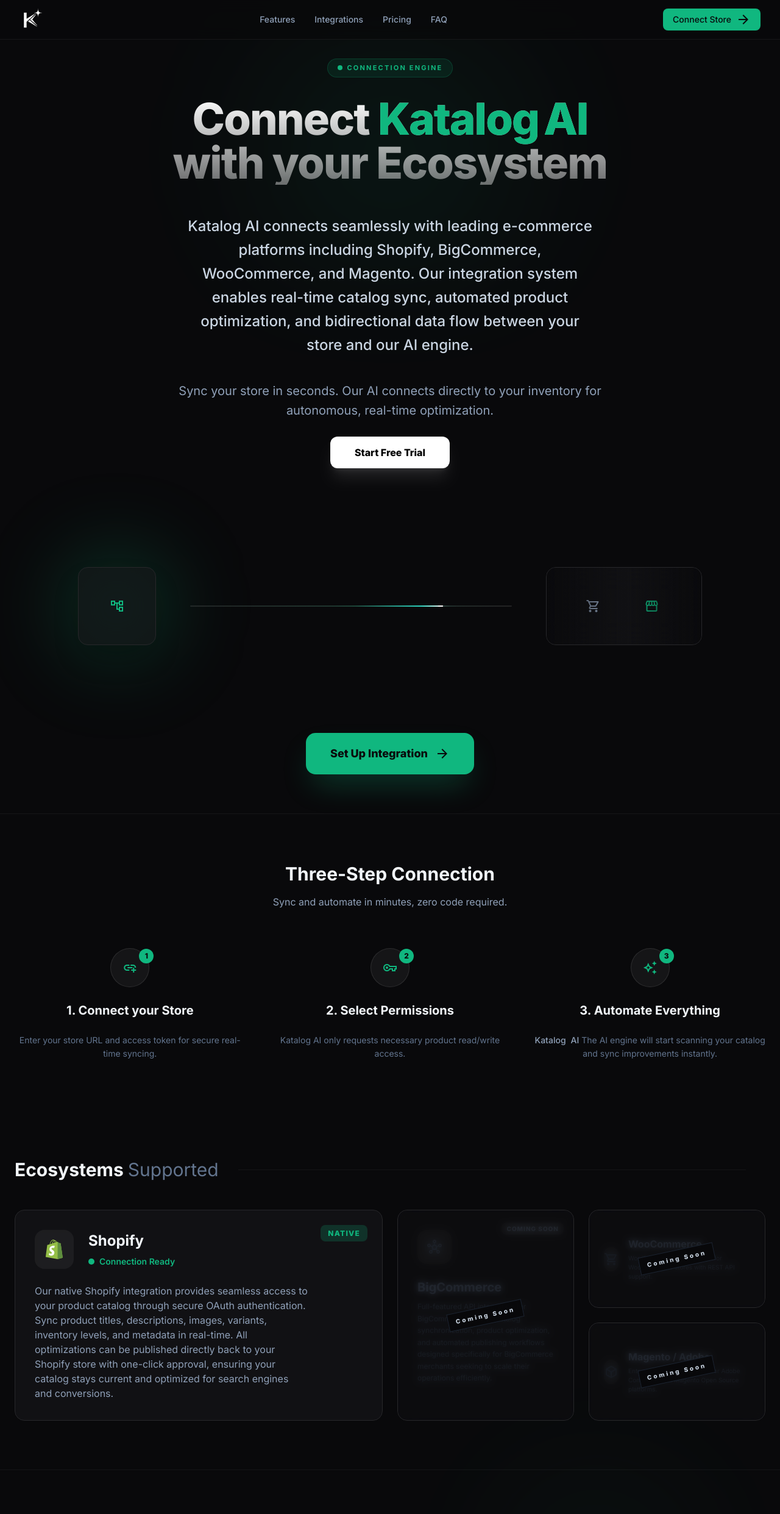
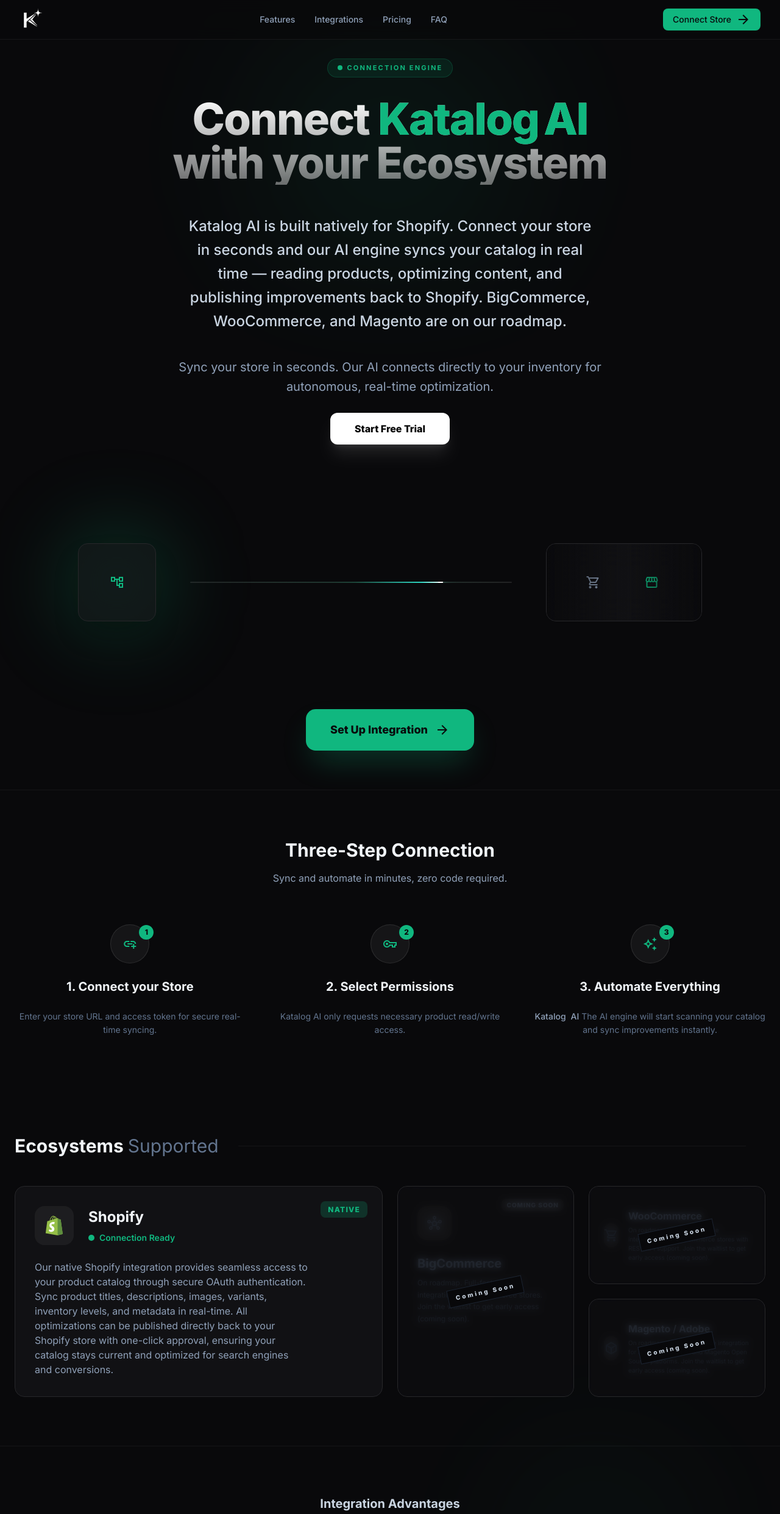
Before and after one commit to Robbin360/katalog-ai, a Next.js app: page /integrations in a window 1280 px wide. Shown: the top 2483 px of the page at 61% size. Built offline with nearby package versions, Linux system fonts and the light colour scheme; no server answers.

Commit message:
fix 4: honest copy about integrations across IntegrationsPage, About, and metadata

```diff
--- a/app/about/page.tsx
+++ b/app/about/page.tsx
@@ -54,8 +54,7 @@
             </p>
             <p className="text-slate-300 leading-relaxed">
               By combining advanced natural language processing, computer vision, and machine learning algorithms, Katalog AI analyzes your product catalog to identify optimization opportunities,
-              generate compelling product descriptions, enhance SEO metadata, and prioritize revenue-generating improvements. We integrate seamlessly with Shopify, BigCommerce, WooCommerce,
-              and Magento to provide a unified optimization experience across all major e-commerce platforms.
+              generate compelling product descriptions, enhance SEO metadata, and prioritize revenue-generating improvements. Katalog AI integrates natively with Shopify today. BigCommerce, WooCommerce, and Magento are on our post-PMF roadmap.
             </p>
           </section>
 
--- a/app/integrations/page.tsx
+++ b/app/integrations/page.tsx
@@ -107,7 +107,7 @@
         url: `${siteUrl}/opengraph-image`,
         width: 1200,
         height: 630,
-        alt: "Katalog AI integrations with Shopify, BigCommerce, WooCommerce, and Magento",
+        alt: "Katalog AI — Shopify-native catalog optimization. BigCommerce, WooCommerce, and Magento on roadmap.",
       },
     ],
   },
@@ -116,8 +116,6 @@
     title,
     description,
     images: [`${siteUrl}/opengraph-image`],
-    creator: "@katalogai",
-    site: "@katalogai",
   },
   robots: {
     index: true,
--- a/components/integrations/IntegrationsPageClient.tsx
+++ b/components/integrations/IntegrationsPageClient.tsx
@@ -114,8 +114,7 @@
 
                         {/* Primer párrafo expandido (30-80 palabras) */}
                         <p className="text-slate-300 text-xl md:text-2xl leading-relaxed max-w-2xl font-medium">
-                            Katalog AI connects seamlessly with leading e-commerce platforms including Shopify, BigCommerce, WooCommerce, and Magento.
-                            Our integration system enables real-time catalog sync, automated product optimization, and bidirectional data flow between your store and our AI engine.
+                            Katalog AI is built natively for Shopify. Connect your store in seconds and our AI engine syncs your catalog in real time — reading products, optimizing content, and publishing improvements back to Shopify. BigCommerce, WooCommerce, and Magento are on our roadmap.
                         </p>
 
                         <p className="text-slate-400 text-lg md:text-xl leading-relaxed mt-4">
@@ -263,7 +262,7 @@
                             <div>
                                 <h3 className="text-xl font-bold text-slate-500">BigCommerce</h3>
                                 <p className="text-xs text-slate-600 mt-2 leading-relaxed">
-                                    Full-featured API integration for BigCommerce stores. Catalog synchronization, product optimization, and automated publishing workflows designed specifically for BigCommerce merchants seeking to scale their operations efficiently.
+                                    On roadmap. Full-featured API integration for BigCommerce stores. Join the waitlist to get early access (coming soon).
                                 </p>
                             </div>
                         </div>
@@ -280,7 +279,7 @@
                                     </div>
                                     <div>
                                         <h3 className="font-bold text-slate-500">WooCommerce</h3>
-                                        <p className="text-[10px] text-slate-600 mt-1">WordPress-native integration for WooCommerce stores with REST API support.</p>
+                                        <p className="text-[10px] text-slate-600 mt-1">On roadmap. WordPress-native integration for WooCommerce stores with REST API support. Join the waitlist to get early access (coming soon).</p>
                                     </div>
                                 </div>
                             </div>
@@ -294,7 +293,7 @@
                                     </div>
                                     <div>
                                         <h3 className="font-bold text-slate-500">Magento / Adobe</h3>
-                                        <p className="text-[10px] text-slate-600 mt-1">Enterprise-grade integration for Adobe Commerce and Magento Open Source platforms.</p>
+                                        <p className="text-[10px] text-slate-600 mt-1">On roadmap. Enterprise-grade integration for Adobe Commerce and Magento Open Source platforms. Join the waitlist to get early access (coming soon).</p>
                                     </div>
                                 </div>
                             </div>
```
